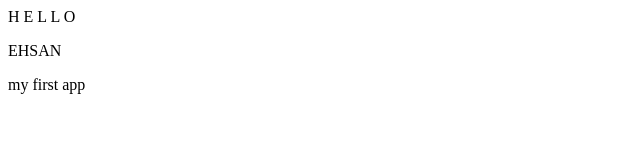
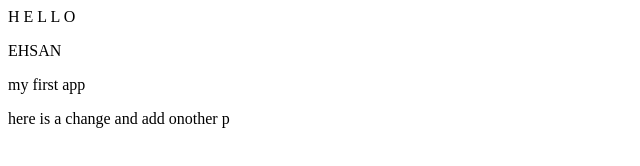
Before and after one commit to Eh3ant/AnimatedTextGitDemo, a plain HTML site: page index.html in a window 1280 px wide. Shown: the whole page, without its empty margins (0-640 px from the left). Drawn offline with Linux system fonts and the light colour scheme.

Commit message:
add another p

```diff
--- a/index.html
+++ b/index.html
@@ -16,6 +16,7 @@
     <span>O</span>
     <p>EHSAN</p>
     <p>my first app</p>
+    <p>here is a change and add onother p </p>
 </body>
 
 </html>
```
